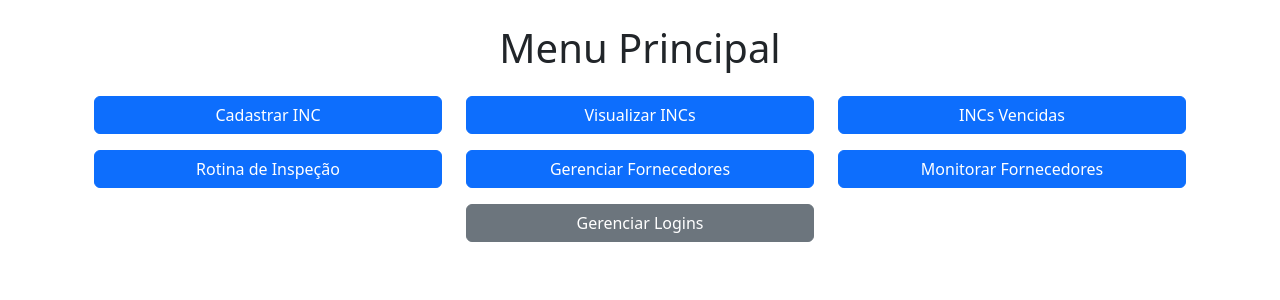
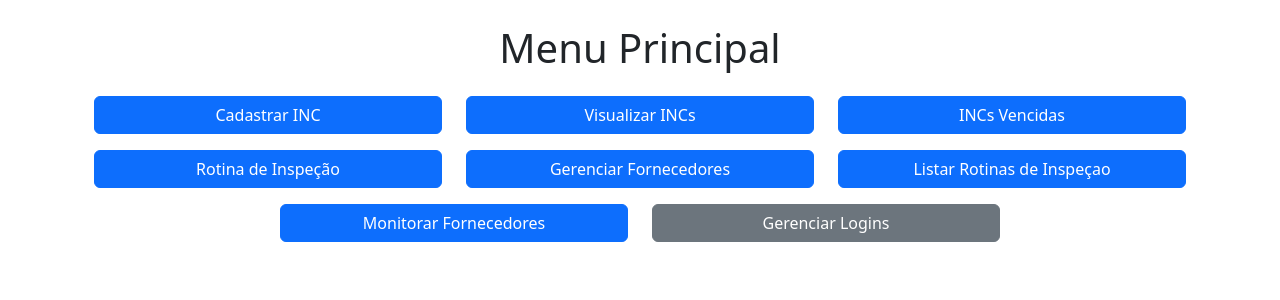
Before and after one commit to GabriielCM/web_inc_manager, a Flask app: page /main_menu in a window 1280 px wide. Shown: the part 80-380 px from the top of the page. Run offline with Flask 3, Linux system fonts and the light colour scheme; a user stored in the database is signed in.

Commit message:
Botão listar rotinas

```diff
--- a/web_inc_manager/templates/main_menu.html
+++ b/web_inc_manager/templates/main_menu.html
@@ -19,6 +19,9 @@
             <a href="{{ url_for('gerenciar_fornecedores') }}" class="btn btn-primary w-100">Gerenciar Fornecedores</a>
         </div>
         <div class="col-md-4 mb-3">
+            <a href="{{ url_for('listar_rotinas_inspecao')}}" class="btn btn-primary w-100">Listar Rotinas de Inspeçao</a>
+        </div>
+        <div class="col-md-4 mb-3">
             <a href="{{ url_for('monitorar_fornecedores') }}" class="btn btn-primary w-100">Monitorar Fornecedores</a>
         </div>
         {% if current_user.is_admin %}
```
